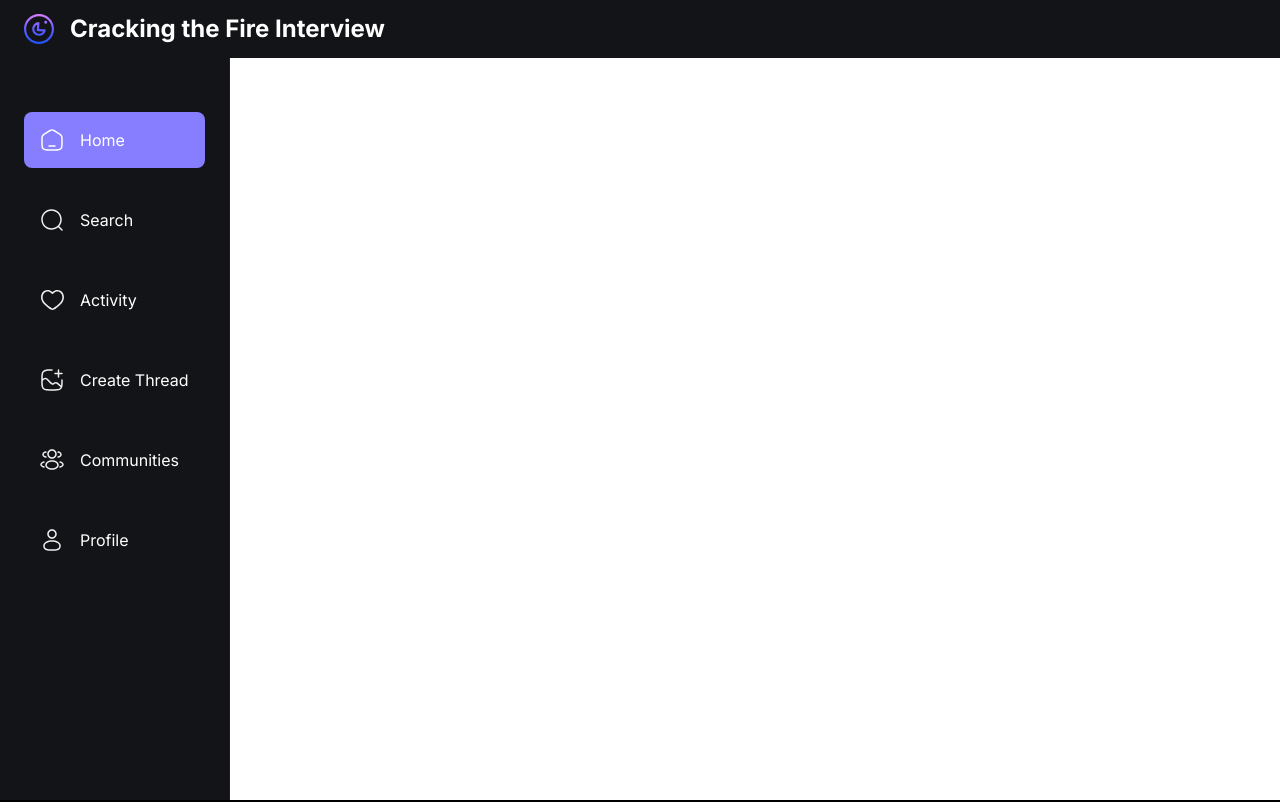
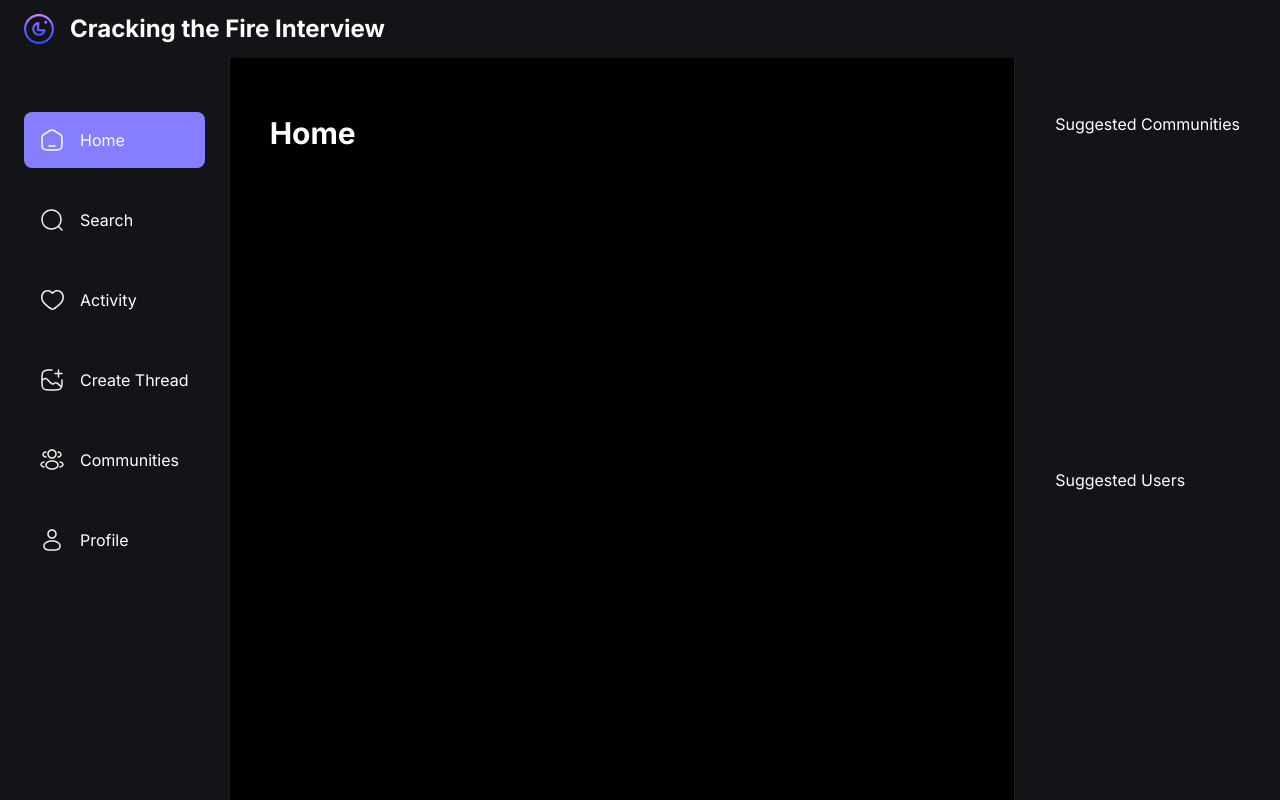
Before and after one commit to JosephMinSong/Cracking_The_Fire_Interview, a Next.js app: page / in a window 1280 px wide. Shown: the top 802 px of the page. Built offline with nearby package versions, Linux system fonts and the light colour scheme; no server answers.

Commit message:
landing page

```diff
--- a/app/(root)/layout.tsx
+++ b/app/(root)/layout.tsx
@@ -21,7 +21,7 @@ export default function RootLayout( { children }: { children: React.ReactNode }
                 <body className={inter.className}>
                     <Topbar />
 
-                    <main>
+                    <main className="flex flex-row">
                         <LeftSidebar />
 
                         <section className="main-container">
--- a/components/shared/Bottombar.tsx
+++ b/components/shared/Bottombar.tsx
@@ -20,7 +20,7 @@ export default function BottomBar() {
                             <Link
                                 href={link.route}
                                 key={link.label}
-                                className={`leftsidebar_link ${isActive && 'bg-primary-500'}`}
+                                className={`bottombar_link ${isActive && 'bg-primary-500'}`}
                             >
                                 <Image
                                     src={link.imgURL}
@@ -29,8 +29,8 @@ export default function BottomBar() {
                                     height={24}
                                 />
 
-                                <p className="text-light-1 max-lg:hidden">
-                                    {link.label}
+                                <p className="text-subtle-medium text-light-1 max-sm:hidden">
+                                    {link.label.split( /\s+./ )[0]}
                                 </p>
                             </Link>
                         </div>
--- a/components/shared/RightSidebar.tsx
+++ b/components/shared/RightSidebar.tsx
@@ -1,5 +1,12 @@
 export default function RightSidebar() {
     return (
-        <h1>RightSidebar</h1>
+        <section className="custom-scrollbar rightsidebar">
+            <div className="flex flex-1 flex-col justify-start">
+                <h3 className="text-heading-4-medium text-light-1">Suggested Communities</h3>
+            </div>
+            <div className="flex flex-1 flex-col justify-start">
+                <h3 className="text-heading-4-medium text-light-1">Suggested Users</h3>
+            </div>
+        </section>
     )
 }
```
